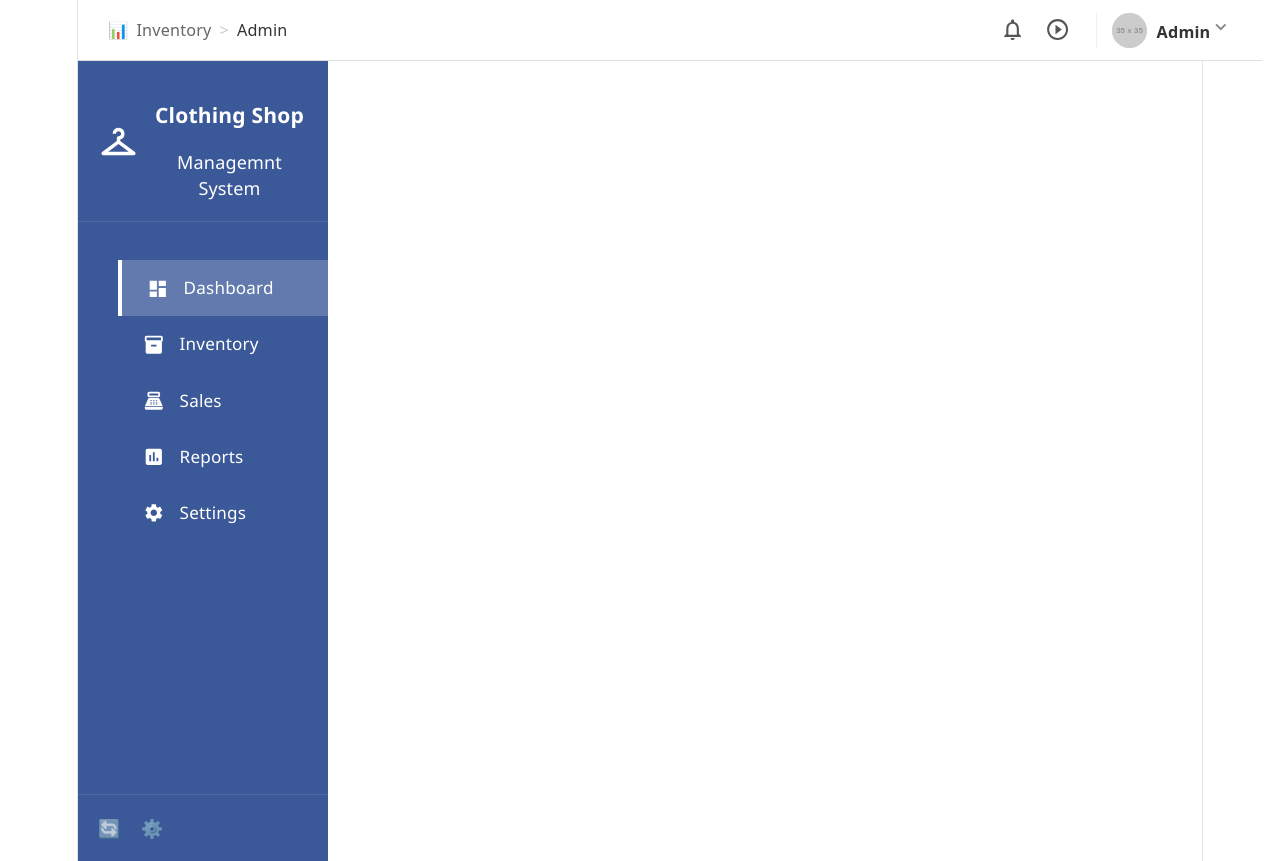
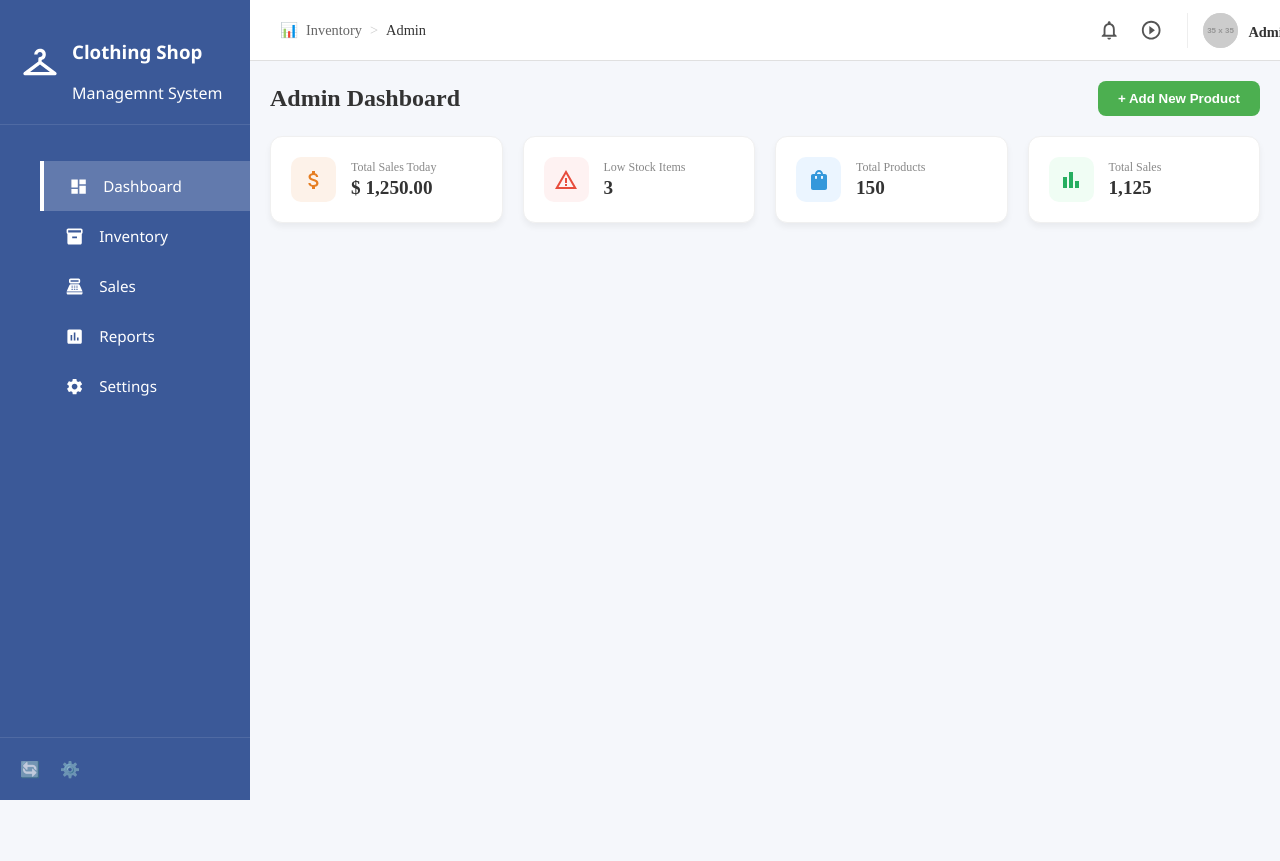
Before and after one commit to RasikaMadushanka/cloth_shop, a React (Vite) app: page / in a window 1280 px wide. After the commit the page ends 800 px from the top, so only its background shows below. Built offline with nearby package versions, Linux system fonts and the light colour scheme.

Commit message:
make addmin best selling component

```diff
--- a/src/App.css
+++ b/src/App.css
@@ -1,184 +1,27 @@
-.counter {
-  font-size: 16px;
-  padding: 5px 10px;
-  border-radius: 5px;
-  color: var(--accent);
-  background: var(--accent-bg);
-  border: 2px solid transparent;
-  transition: border-color 0.3s;
-  margin-bottom: 24px;
+/* App.css */
+.app-wrapper {
+  display: flex;
+  width: 100%;
+  min-height: 100vh;
+  background-color: #f5f7fb;
+  margin: 0;
+  padding: 0;
+}
 
-  &:hover {
-    border-color: var(--accent-border);
-  }
-  &:focus-visible {
-    outline: 2px solid var(--accent);
-    outline-offset: 2px;
+.main-content {
+  flex: 1;
+  display: flex;
+  flex-direction: column;
+  overflow-x: hidden;
+}
+
+.dashboard-body {
+  padding: 20px;
+}
+
+/* Responsiveness: On small screens, stack the sidebar on top */
+@media (max-width: 768px) {
+  .app-wrapper {
+    flex-direction: column;
   }
 }
-
-.hero {
-  position: relative;
-
-  .base,
-  .framework,
-  .vite {
-    inset-inline: 0;
-    margin: 0 auto;
-  }
-
-  .base {
-    width: 170px;
-    position: relative;
-    z-index: 0;
-  }
-
-  .framework,
-  .vite {
-    position: absolute;
-  }
-
-  .framework {
-    z-index: 1;
-    top: 34px;
-    height: 28px;
-    transform: perspective(2000px) rotateZ(300deg) rotateX(44deg) rotateY(39deg)
-      scale(1.4);
-  }
-
-  .vite {
-    z-index: 0;
-    top: 107px;
-    height: 26px;
-    width: auto;
-    transform: perspective(2000px) rotateZ(300deg) rotateX(40deg) rotateY(39deg)
-      scale(0.8);
-  }
-}
-
-#center {
-  display: flex;
-  flex-direction: column;
-  gap: 25px;
-  place-content: center;
-  place-items: center;
-  flex-grow: 1;
-
-  @media (max-width: 1024px) {
-    padding: 32px 20px 24px;
-    gap: 18px;
-  }
-}
-
-#next-steps {
-  display: flex;
-  border-top: 1px solid var(--border);
-  text-align: left;
-
-  & > div {
-    flex: 1 1 0;
-    padding: 32px;
-    @media (max-width: 1024px) {
-      padding: 24px 20px;
-    }
-  }
-
-  .icon {
-    margin-bottom: 16px;
-    width: 22px;
-    height: 22px;
-  }
-
-  @media (max-width: 1024px) {
-    flex-direction: column;
-    text-align: center;
-  }
-}
-
-#docs {
-  border-right: 1px solid var(--border);
-
-  @media (max-width: 1024px) {
-    border-right: none;
-    border-bottom: 1px solid var(--border);
-  }
-}
-
-#next-steps ul {
-  list-style: none;
-  padding: 0;
-  display: flex;
-  gap: 8px;
-  margin: 32px 0 0;
-
-  .logo {
-    height: 18px;
-  }
-
-  a {
-    color: var(--text-h);
-    font-size: 16px;
-    border-radius: 6px;
-    background: var(--social-bg);
-    display: flex;
-    padding: 6px 12px;
-    align-items: center;
-    gap: 8px;
-    text-decoration: none;
-    transition: box-shadow 0.3s;
-
-    &:hover {
-      box-shadow: var(--shadow);
-    }
-    .button-icon {
-      height: 18px;
-      width: 18px;
-    }
-  }
-
-  @media (max-width: 1024px) {
-    margin-top: 20px;
-    flex-wrap: wrap;
-    justify-content: center;
-
-    li {
-      flex: 1 1 calc(50% - 8px);
-    }
-
-    a {
-      width: 100%;
-      justify-content: center;
-      box-sizing: border-box;
-    }
-  }
-}
-
-#spacer {
-  height: 88px;
-  border-top: 1px solid var(--border);
-  @media (max-width: 1024px) {
-    height: 48px;
-  }
-}
-
-.ticks {
-  position: relative;
-  width: 100%;
-
-  &::before,
-  &::after {
-    content: '';
-    position: absolute;
-    top: -4.5px;
-    border: 5px solid transparent;
-  }
-
-  &::before {
-    left: 0;
-    border-left-color: var(--border);
-  }
-  &::after {
-    right: 0;
-    border-right-color: var(--border);
-  }
-}
--- a/src/App.tsx
+++ b/src/App.tsx
@@ -1,17 +1,40 @@
-
 import './App.css'
+import AdminSlot from './components/Admin/AdminSlot/AdminSlot'
 import Clothnav from './components/navbar/Clothnav'
 import Topheader from './components/topheader/Topheader'
 
-
 function App() {
   return (
-    <><Topheader></Topheader><Clothnav></Clothnav></>
+    <div className="app-wrapper">
+      {/* 1. Sidebar on the left */}
+      <Clothnav />
 
+      {/* 2. Content area on the right */}
+      <div className="main-content">
+        <Topheader />
 
+        <div className="dashboard-body">
+          <div style={{ display: 'flex', justifyContent: 'space-between', alignItems: 'center', marginBottom: '20px' }}>
+            <h2 style={{ color: '#333', margin: 0 }}>Admin Dashboard</h2>
+            <button style={{
+              backgroundColor: '#4caf50',
+              color: 'white',
+              border: 'none',
+              padding: '10px 20px',
+              borderRadius: '8px',
+              fontWeight: 'bold',
+              cursor: 'pointer'
+            }}>
+              + Add New Product
+            </button>
+          </div>
+
+          {/* 3. The 4 Stats Slots in a row */}
+          <AdminSlot />
+        </div>
+      </div>
+    </div>
   )
 }
 
-
-
 export default App
--- a/src/components/Admin/AdminSlot/AdminSlot.css
+++ b/src/components/Admin/AdminSlot/AdminSlot.css
@@ -0,0 +1,63 @@
+/* AdminSlot.css */
+.status_grid {
+  display: grid;
+  grid-template-columns: repeat(4, 1fr); /* This makes 4 columns */
+  gap: 20px;
+  width: 100%;
+  margin-top: 20px;
+  box-sizing: border-box;
+}
+
+.status_card {
+  background: white;
+  padding: 20px;
+  border-radius: 12px;
+  display: flex;
+  align-items: center;
+  gap: 15px;
+  box-shadow: 0 4px 6px rgba(0, 0, 0, 0.05);
+  border: 1px solid #f0f0f0;
+}
+
+.stat_icon_wrapper {
+  width: 45px;
+  height: 45px;
+  border-radius: 10px;
+  display: flex;
+  align-items: center;
+  justify-content: center;
+  font-size: 1.5rem;
+  flex-shrink: 0; /* Keeps icon from squishing */
+}
+
+.stat_content {
+  display: flex;
+  flex-direction: column;
+}
+
+.stat_label {
+  margin: 0;
+  font-size: 0.75rem;
+  color: #888;
+  font-weight: 500;
+}
+
+.stat_value {
+  margin: 2px 0 0 0;
+  font-size: 1.2rem;
+  font-weight: 700;
+  color: #333;
+}
+
+/* Responsiveness: 2 columns on tablets, 1 on phones */
+@media (max-width: 1100px) {
+  .status_grid {
+    grid-template-columns: repeat(2, 1fr);
+  }
+}
+
+@media (max-width: 600px) {
+  .status_grid {
+    grid-template-columns: 1fr;
+  }
+}
--- a/src/components/Admin/AdminSlot/AdminSlot.tsx
+++ b/src/components/Admin/AdminSlot/AdminSlot.tsx
@@ -1,7 +1,56 @@
+import { MdAttachMoney, MdWarningAmber, MdShoppingBag, MdBarChart } from "react-icons/md";
+import './AdminSlot.css';
+function AdminSlot() {
+    const status = [
+       {
+      label: "Total Sales Today",
+      value: "$ 1,250.00",
+      icon: <MdAttachMoney />,
+      color: "#fdf2e9", // Light Orange
+      iconColor: "#e67e22",
+    },
+    {
+      label: "Low Stock Items",
+      value: "3",
+      icon: <MdWarningAmber />,
+      color: "#fef2f2", // Light Red
+      iconColor: "#e74c3c",
+    },
+    {
+      label: "Total Products",
+      value: "150",
+      icon: <MdShoppingBag />,
+      color: "#ebf5ff", // Light Blue
+      iconColor: "#3498db",
+    },
+    {
+      label: "Total Sales",
+      value: "1,125",
+      icon: <MdBarChart />,
+      color: "#f0fdf4", // Light Green
+      iconColor: "#27ae60",
+    }
+    ];
+  return (
+    <div className="status_grid">
+        {status.map((stat,index)=>(
+            <div className="status_card" key = {index}>
+                <div
+            className="stat_icon_wrapper"
+            style={{ backgroundColor: stat.color, color: stat.iconColor }}
+          >
+            {stat.icon}
+          </div>
+          <div className="stat_content">
+            <p className="stat_label">{stat.label}</p>
+            <h3 className="stat_value">{stat.value}</h3>
+          </div>
+        </div>
 
-function AdminSlot() {
-  return (
-    <div>AdminSlot</div>
+        ))}
+
+    </div>
+
   )
 }
 
--- a/src/index.css
+++ b/src/index.css
@@ -1,111 +1,17 @@
+/* index.css */
 :root {
-  --text: #6b6375;
-  --text-h: #08060d;
-  --bg: #fff;
-  --border: #e5e4e7;
-  --code-bg: #f4f3ec;
-  --accent: #aa3bff;
-  --accent-bg: rgba(170, 59, 255, 0.1);
-  --accent-border: rgba(170, 59, 255, 0.5);
-  --social-bg: rgba(244, 243, 236, 0.5);
-  --shadow:
-    rgba(0, 0, 0, 0.1) 0 10px 15px -3px, rgba(0, 0, 0, 0.05) 0 4px 6px -2px;
-
-  --sans: system-ui, 'Segoe UI', Roboto, sans-serif;
-  --heading: system-ui, 'Segoe UI', Roboto, sans-serif;
-  --mono: ui-monospace, Consolas, monospace;
-
-  font: 18px/145% var(--sans);
-  letter-spacing: 0.18px;
-  color-scheme: light dark;
-  color: var(--text);
-  background: var(--bg);
-  font-synthesis: none;
-  text-rendering: optimizeLegibility;
-  -webkit-font-smoothing: antialiased;
-  -moz-osx-font-smoothing: grayscale;
-
-  @media (max-width: 1024px) {
-    font-size: 16px;
-  }
-}
-
-@media (prefers-color-scheme: dark) {
-  :root {
-    --text: #9ca3af;
-    --text-h: #f3f4f6;
-    --bg: #16171d;
-    --border: #2e303a;
-    --code-bg: #1f2028;
-    --accent: #c084fc;
-    --accent-bg: rgba(192, 132, 252, 0.15);
-    --accent-border: rgba(192, 132, 252, 0.5);
-    --social-bg: rgba(47, 48, 58, 0.5);
-    --shadow:
-      rgba(0, 0, 0, 0.4) 0 10px 15px -3px, rgba(0, 0, 0, 0.25) 0 4px 6px -2px;
-  }
-
-  #social .button-icon {
-    filter: invert(1) brightness(2);
-  }
-}
-
-#root {
-  width: 1126px;
-  max-width: 100%;
-  margin: 0 auto;
-  text-align: center;
-  border-inline: 1px solid var(--border);
-  min-height: 100svh;
-  display: flex;
-  flex-direction: column;
-  box-sizing: border-box;
+  background-color: #f5f7fb; /* The light grey-blue from your design */
+  color-scheme: light;
 }
 
 body {
   margin: 0;
+  padding: 0;
+  display: block; /* This removes the Vite centering! */
+  min-width: 100vw;
+  min-height: 100vh;
 }
 
-h1,
-h2 {
-  font-family: var(--heading);
-  font-weight: 500;
-  color: var(--text-h);
+#root {
+  width: 100%;
 }
-
-h1 {
-  font-size: 56px;
-  letter-spacing: -1.68px;
-  margin: 32px 0;
-  @media (max-width: 1024px) {
-    font-size: 36px;
-    margin: 20px 0;
-  }
-}
-h2 {
-  font-size: 24px;
-  line-height: 118%;
-  letter-spacing: -0.24px;
-  margin: 0 0 8px;
-  @media (max-width: 1024px) {
-    font-size: 20px;
-  }
-}
-p {
-  margin: 0;
-}
-
-code,
-.counter {
-  font-family: var(--mono);
-  display: inline-flex;
-  border-radius: 4px;
-  color: var(--text-h);
-}
-
-code {
-  font-size: 15px;
-  line-height: 135%;
-  padding: 4px 8px;
-  background: var(--code-bg);
-}
```
Also changed, not shown: src/components/Admin/adminSelling/AdminSelling.tsx (added, +10 -0 lines), src/components/Admin/adminSelling/AdminSelling.css (added).
